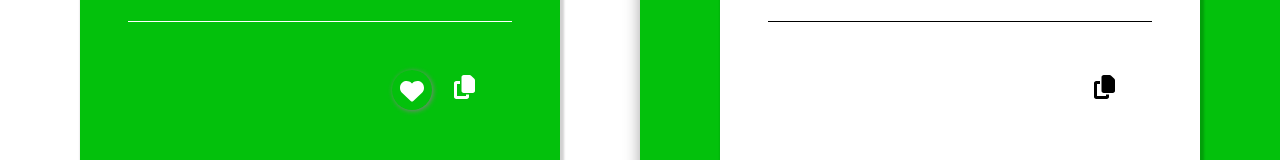
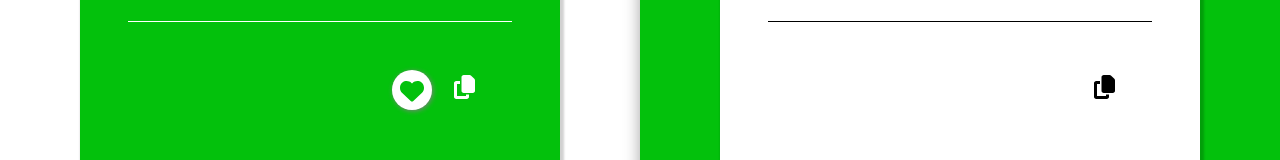
Before and after one commit to cyprste2717218/Unit-Converter-App, a React (Create React App) app: page / in a window 1280 px wide. Shown: the part 495-655 px from the top of the page. Built offline with nearby package versions, Linux system fonts and the light colour scheme.

Commit message:
added different style configs for favourite button based on device size

```diff
--- a/src/components/favourite-conversion-button.tsx
+++ b/src/components/favourite-conversion-button.tsx
@@ -2,16 +2,30 @@ import {FontAwesomeIcon} from '@fortawesome/react-fontawesome';
 import {faHeart} from '@fortawesome/free-solid-svg-icons';
 import {Col} from 'react-bootstrap';
 
-const FavouriteConversionButton = () => (
-	<>
-		<Col xs={1} sm={1} md={1} style={{display: 'flex', width: '40px', height: '40px', paddingTop: '9px', justifyContent: 'center', boxShadow: '1px 1px 5px 0px grey', borderRadius: '50%', marginTop: 'auto', marginBottom: 'auto'}}>
+const FavouriteConversionButton = ({theme}: {theme: string}): JSX.Element => {
+	let favouriteButton: JSX.Element;
+
+	if (theme === 'large-devices') {
+		favouriteButton = <Col xs={1} sm={1} md={1} style={{display: 'flex', width: '40px', height: '40px', paddingTop: '9px', justifyContent: 'center', boxShadow: '1px 1px 5px 0px grey', borderRadius: '50%', marginTop: 'auto', marginBottom: 'auto', backgroundColor: '#fff', color: '#03c10c'}}>
+			<div>
+				<FontAwesomeIcon icon={faHeart} size='xl' />
+			</div>
+		</Col>;
+	} else if (theme === 'small-devices') {
+		favouriteButton = <Col xs={1} sm={1} md={1} style={{display: 'flex', width: '40px', height: '40px', paddingTop: '9px', justifyContent: 'center', boxShadow: '1px 1px 5px 0px grey', borderRadius: '50%', marginTop: 'auto', marginBottom: 'auto'}}>
 			<div >
 
 				<FontAwesomeIcon icon={faHeart} size='xl' />
 			</div>
-		</Col>
+		</Col>;
+	}
 
-	</>
-);
+	return (
+		<>
+			{favouriteButton}
+		</>
+
+	);
+};
 
 export default FavouriteConversionButton;
--- a/src/components/unit-details-large-from.tsx
+++ b/src/components/unit-details-large-from.tsx
@@ -39,7 +39,9 @@ const UnitDetailsLargeFrom = ({options, setFromUnitDetails, setCurrentValue, cat
 						<TitleSep separatorStyles={'from-title-separator-large'} />
 						<br></br><br></br>
 						<div style={{display: 'flex', flexDirection: 'row', height: '25px', color: '#fff', justifyContent: 'right', paddingRight: '85px', columnGap: '12px'}}>
-							<FavouriteConversionButton />
+
+							<FavouriteConversionButton theme={'large-devices'} />
+
 							<div style={{marginTop: '5px'}}>
 								<CopyValueButton outputValue={ currentValue } />
 							</div>
--- a/src/components/unit-details-small-from.tsx
+++ b/src/components/unit-details-small-from.tsx
@@ -33,7 +33,7 @@ const UnitDetailsSmallFrom = ({options, setFromUnitDetails, setCurrentValue, cat
 						</Col>
 						<Col style={{display: 'flex', justifyContent: 'right', marginBottom: '15px', columnGap: '8px'}}>
 
-							<FavouriteConversionButton />
+							<FavouriteConversionButton theme={'small-devices'} />
 
 							<CopyValueButton outputValue={ currentValue } />
 
```
